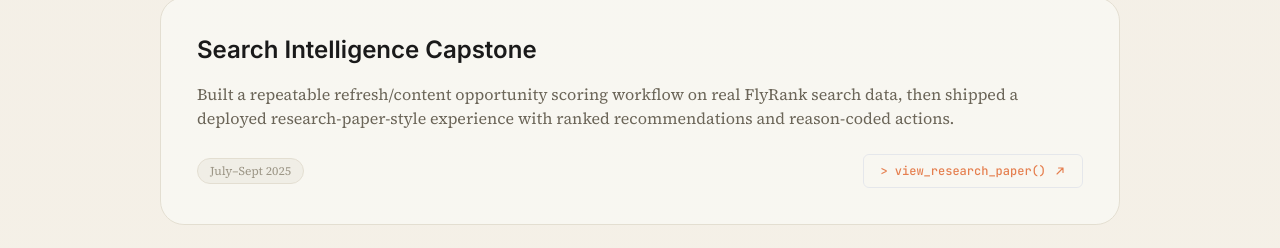
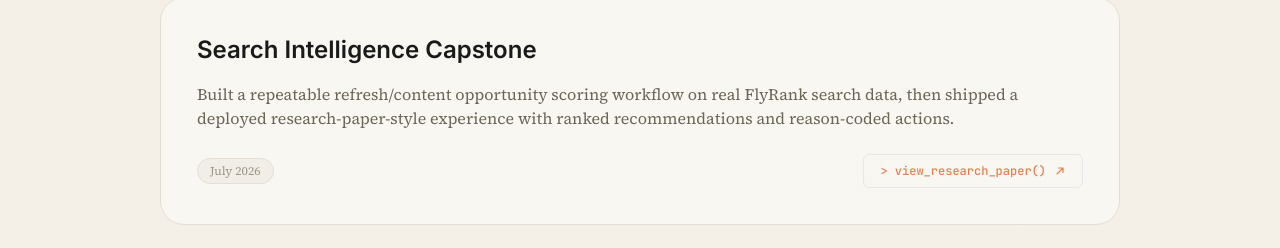
Before and after one commit to KHADIJA2008-KB/Portfolio, a Next.js app: page / in a window 1280 px wide. Shown: the part 4982-5230 px from the top of the page. Built offline with nearby package versions, Linux system fonts and the light colour scheme.

Commit message:
Update writing section date to July 2026

```diff
--- a/components/Writing.tsx
+++ b/components/Writing.tsx
@@ -32,7 +32,7 @@ export default function Writing() {
 
               <div className="flex flex-col gap-3 sm:flex-row sm:items-center sm:justify-between">
                 <span className="inline-flex rounded-full border border-border bg-bg px-3 py-1 text-xs text-faint">
-                  July–Sept 2025
+                  July 2026
                 </span>
                 <a
                   href="https://mlcapstone01.netlify.app/"
```
